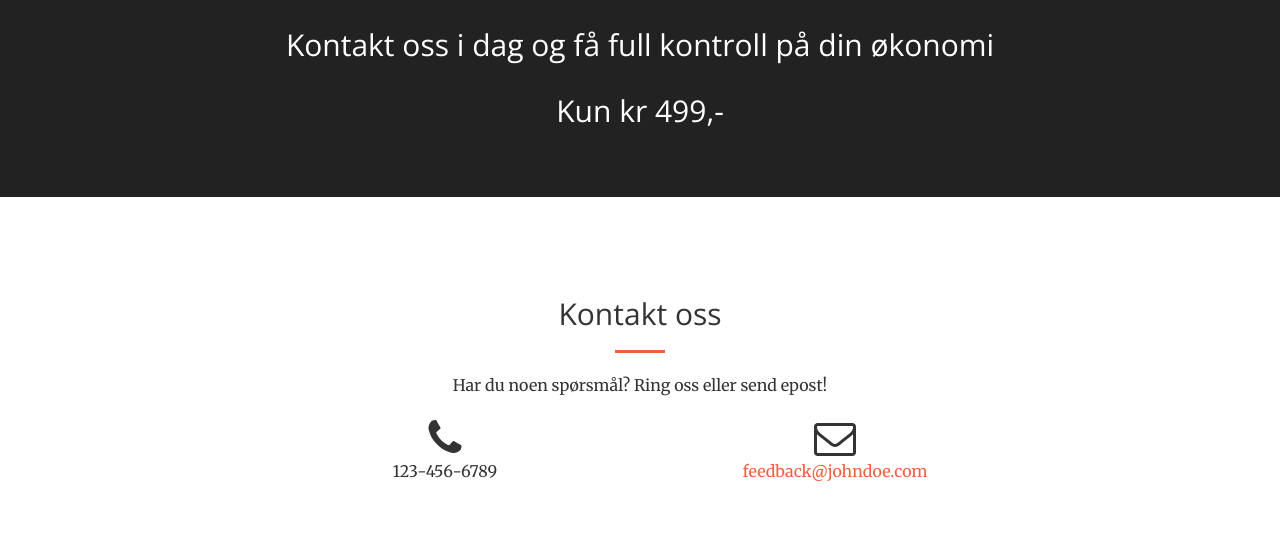
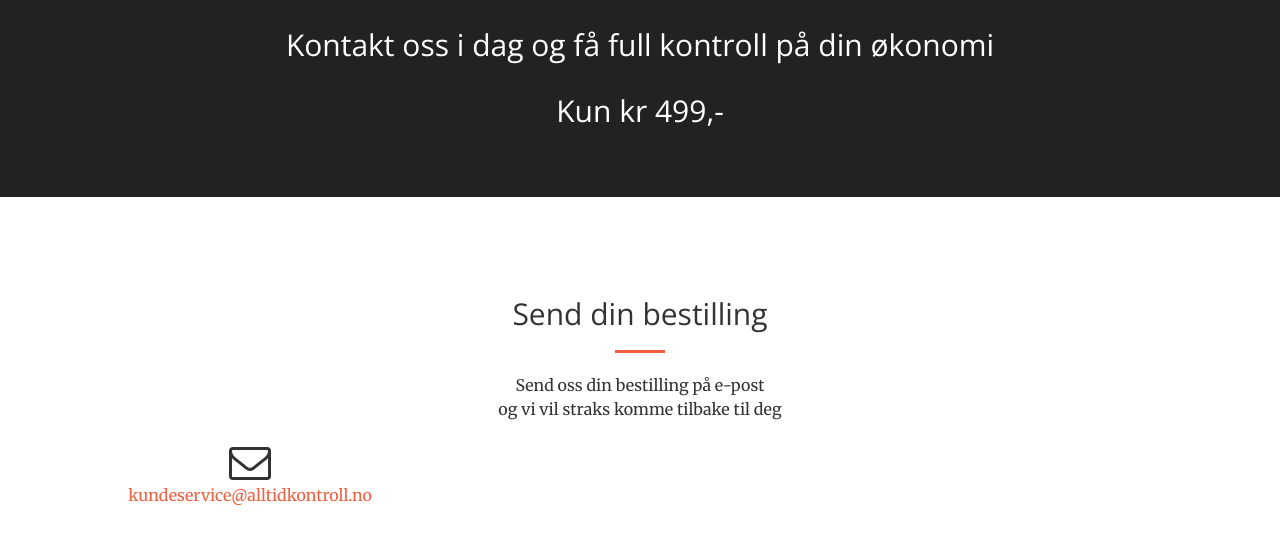
Before and after one commit to jeboha/Alltidkontroll.no, a website: page index.html in a window 1280 px wide. Shown: the part 2061-2605 px from the top of the page. Drawn offline with nearby package versions, Linux system fonts and the light colour scheme.

Commit message:
oppdatering18

```diff
--- a/index.html
+++ b/index.html
@@ -145,7 +145,7 @@
             <div class="col-lg-4 col-sm-6">
                <a href="#" class="portfolio-box">
                      <div class="video-container">
-                        <iframe width="600" height="270" src="https://www.youtube.com/embed/KbO-BWOpZ5M" frameborder="0" allowfullscreen></iframe>
+                        <iframe width="600" height="270" src="https://www.youtube.com/embed/YajRnWWr4OQ" frameborder="0" allowfullscreen></iframe>
                      </div>
                </a>
             </div>
@@ -176,17 +176,13 @@
       <div class="container">
          <div class="row">
             <div class="col-lg-8 col-lg-offset-2 text-center">
-               <h2 class="section-heading">Kontakt oss</h2>
+               <h2 class="section-heading">Send din bestilling</h2>
                <hr class="primary">
-               <p>Har du noen spørsmål? Ring oss eller send epost!</p>
-            </div>
-            <div class="col-lg-4 col-lg-offset-2 text-center">
-               <i class="fa fa-phone fa-3x wow bounceIn"></i>
-               <p>123-456-6789</p>
+               <p>Send oss din bestilling på e-post<br> og vi vil straks komme tilbake til deg</p>
             </div>
             <div class="col-lg-4 text-center">
                <i class="fa fa-envelope-o fa-3x wow bounceIn" data-wow-delay=".1s"></i>
-               <p><a href="mailto:your-email@your-domain.com">feedback@johndoe.com</a></p>
+               <p><a href="mailto:your-email@your-domain.com">kundeservice@alltidkontroll.no</a></p>
             </div>
          </div>
       </div>
```
